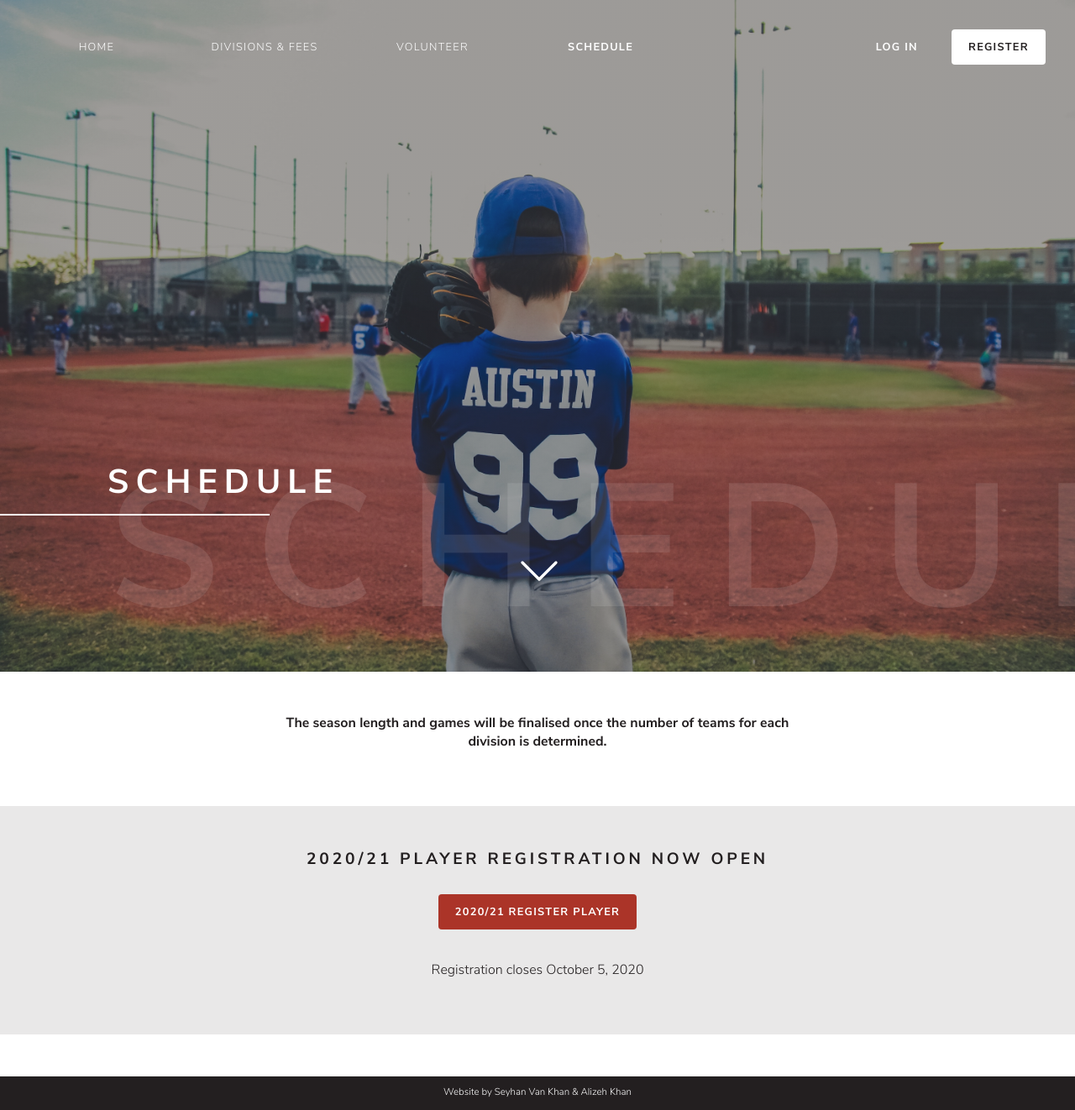
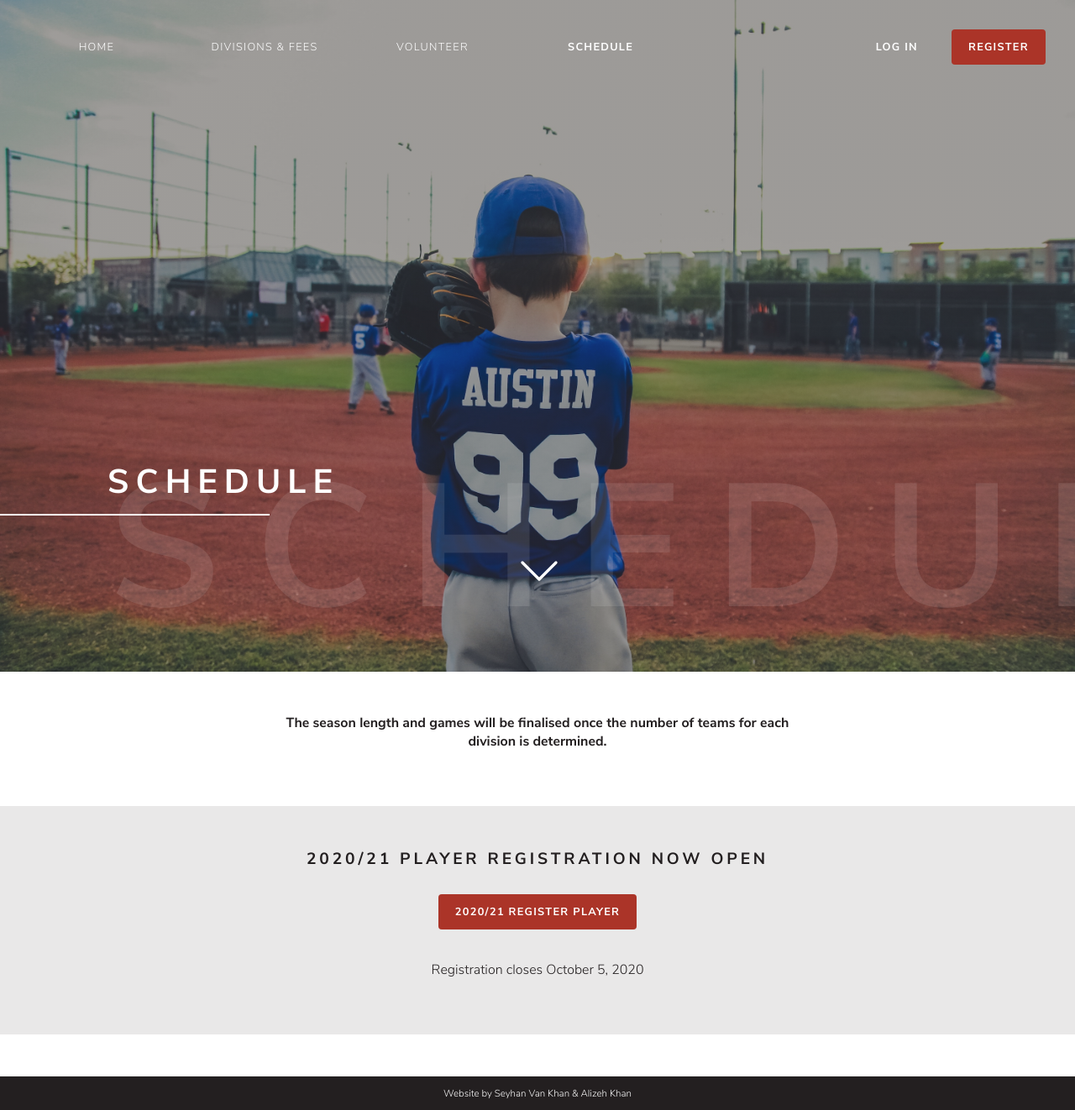
Before and after one commit to seyhankhan/dubailittleleague.netlify.app, a Flask app: page /schedule in a window 1280 px wide. Shown: the whole page at 84% size. Run offline with Flask 2, Linux system fonts and the light colour scheme.

Commit message:
Changed register to red

```diff
--- a/static/css/log-in.css
+++ b/static/css/log-in.css
@@ -40,8 +40,8 @@
 
 .log-in-sign-up-box {
   background-color: white;
-  height: 50vh;
-  width: 32vw;
+  height: 450px;
+  width: 450px;
   position: absolute;
   border-radius: 4px;
   top: 12%;
@@ -60,6 +60,7 @@
   color: #231F20;
   font-family: Avenir, 'Nunito Sans';
   outline: none;
+  width: 350px;
 }
 
 .email:focus {
--- a/static/css/main.css
+++ b/static/css/main.css
@@ -217,13 +217,6 @@ p {
   font-weight: bold;
 }
 
-#register-button {
-  color: #231F20;
-  background-color: white;
-  border-radius: 4px;
-  font-weight: bold;
-}
-
 #red-button {
   color: white;
   background-color: #AB3428;
@@ -244,11 +237,11 @@ p {
 .creators {
   color: white;
   background-color: #231F20;
-  text-align: center;
+  font-size: 0.9em;
+  display: flex;
+  justify-content: space-around;
+  align-items: center;
   height: 5vh;
-  padding: 10px;
-  font-size: 0.9em;
-  margin: 0;
 }
 .creators h6 a {
   color: white;
--- a/templates/index.html
+++ b/templates/index.html
@@ -24,12 +24,12 @@
     <iframe width="100%" height="100%" src="https://www.google.com/maps/embed/v1/place?key=AIzaSyCpgQifRjTn5PN0OFLBIqKGlVXdhOCp_6M&q=Dubai+Little+League&zoom=13" allowfullscreen></iframe>
   </div>
   <div class="row footer">
-    <div class="col-12 sponsors">
+    <div class="col-12 all-sponsors">
       <img src="static/images/emirates.png">
       <img src="static/images/subway.png">
       <img src="static/images/chevrolet.png">
       <img src="static/images/pepsi.png">
-      <img src="static/images/canes.png">
+       <img src="static/images/canes.png">
     </div>
   </div>
 {% endblock %}
--- a/templates/log-in.html
+++ b/templates/log-in.html
@@ -10,6 +10,8 @@
     <link rel="shortcut icon" href="static/images/favicon.ico">
     <link rel="stylesheet" href="static/css/main.css">
     <link rel="stylesheet" href="static/css/log-in.css">
+
+    <title>Log in</title>
   </head>
 
   <body>
--- a/templates/templater.html
+++ b/templates/templater.html
@@ -27,7 +27,7 @@
       </div>
       <div class="col-4 account">
         <ul>
-          <li><a id="register-button" href="#">Register</a></li>
+          <li><a id="red-button" href="#">Register</a></li>
           <li><a id="log-in-button" {{'class=active' if request.path == '/log-in'       else ''}} href="/log-in" href="#">Log In</a></li>
         </ul>
       </div>
```
Also changed, not shown: static/css/home.css (+18 -39 lines), 2 other files.
